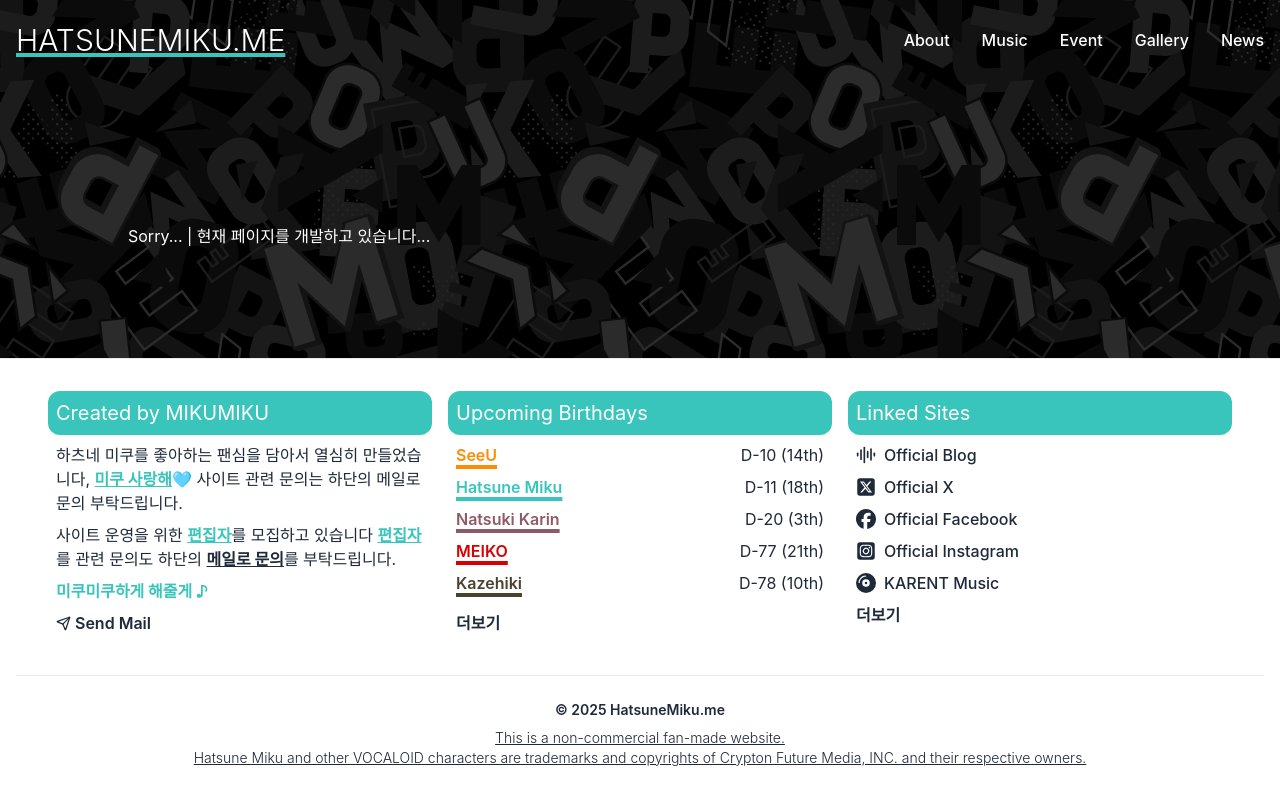
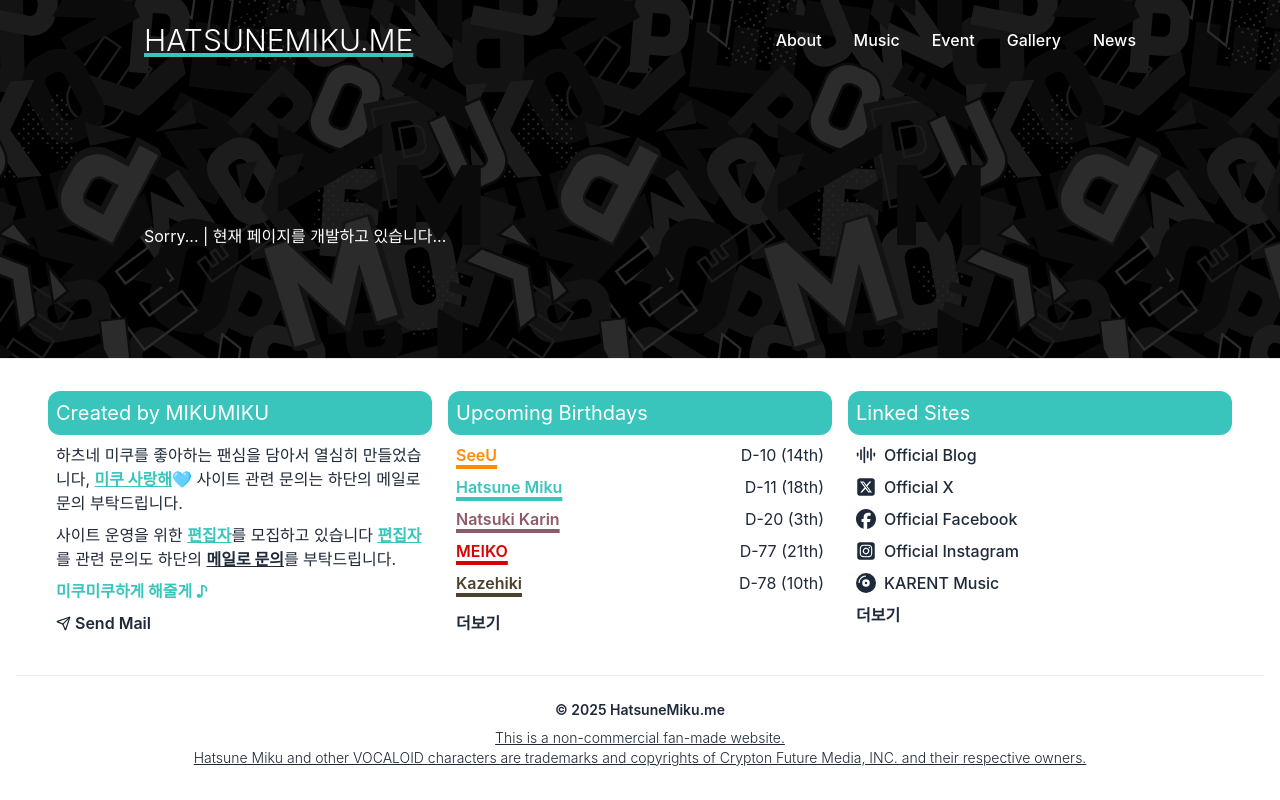
Before and after one commit to laterre39/hatsunemiku-me-service-2025, a Next.js app: page /gallery in a window 1280 px wide. Built offline with nearby package versions, Linux system fonts and the light colour scheme.

Commit message:
fix(css): 임포트 순서에 따른 특정 속성 버그 수정

```diff
--- a/src/app/globals.css
+++ b/src/app/globals.css
@@ -1,5 +1,5 @@
+@import "flowbite";
 @import "tailwindcss";
-@import "flowbite";
 
 @layer base {
   html {
```
